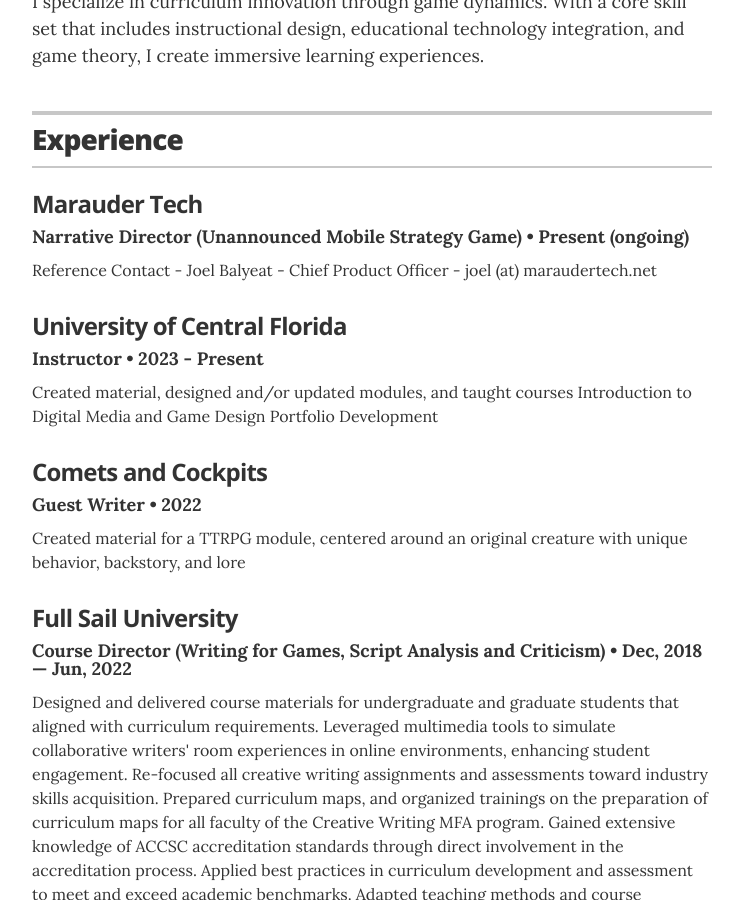
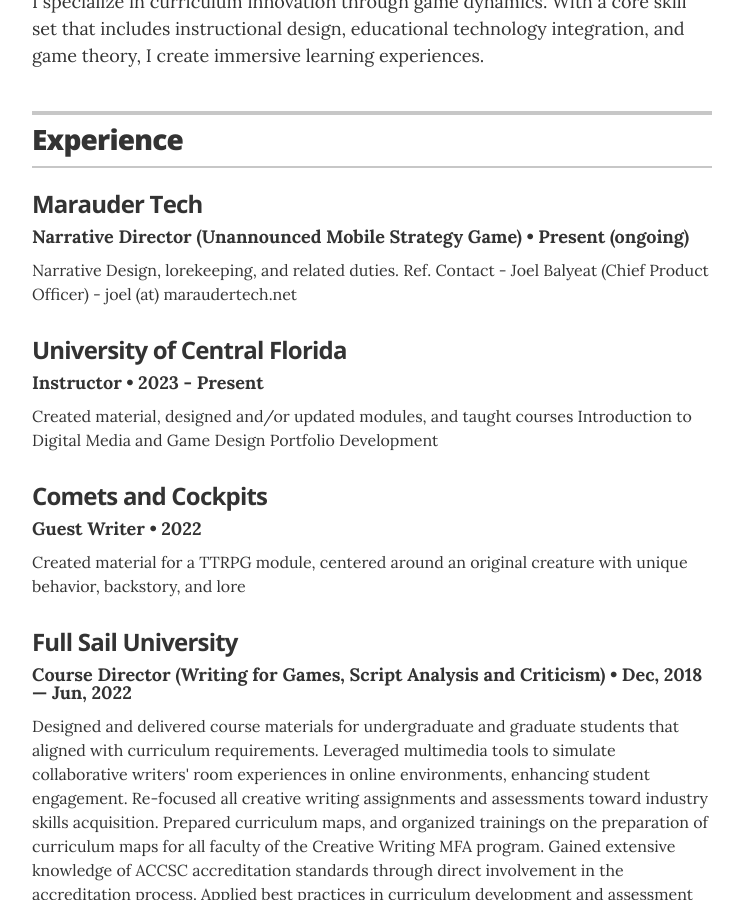
Before and after one commit to mwmxyz/academic, a Jekyll site: the page built from index.html, in a window 1280 px wide and 900 px high, scrolled down 338 px. Shown: the whole window, without its empty margins (268-1011 px from the left). Built offline with Jekyll 4.4.1, drawn with Linux system fonts in a browser that asks for light colours.

Commit message:
Update experience.yml

```diff
--- a/_data/experience.yml
+++ b/_data/experience.yml
@@ -5,7 +5,7 @@
 - company: Marauder Tech
   position: Narrative Director (Unannounced Mobile Strategy Game)
   duration: Present (ongoing)
-  summary: Reference Contact - Joel Balyeat - Chief Product Officer - joel (at) maraudertech.net
+  summary: Narrative Design, lorekeeping, and related duties. Ref. Contact - Joel Balyeat (Chief Product Officer) - joel (at) maraudertech.net
 
 # Teaching at UCF
 - company: University of Central Florida
```
